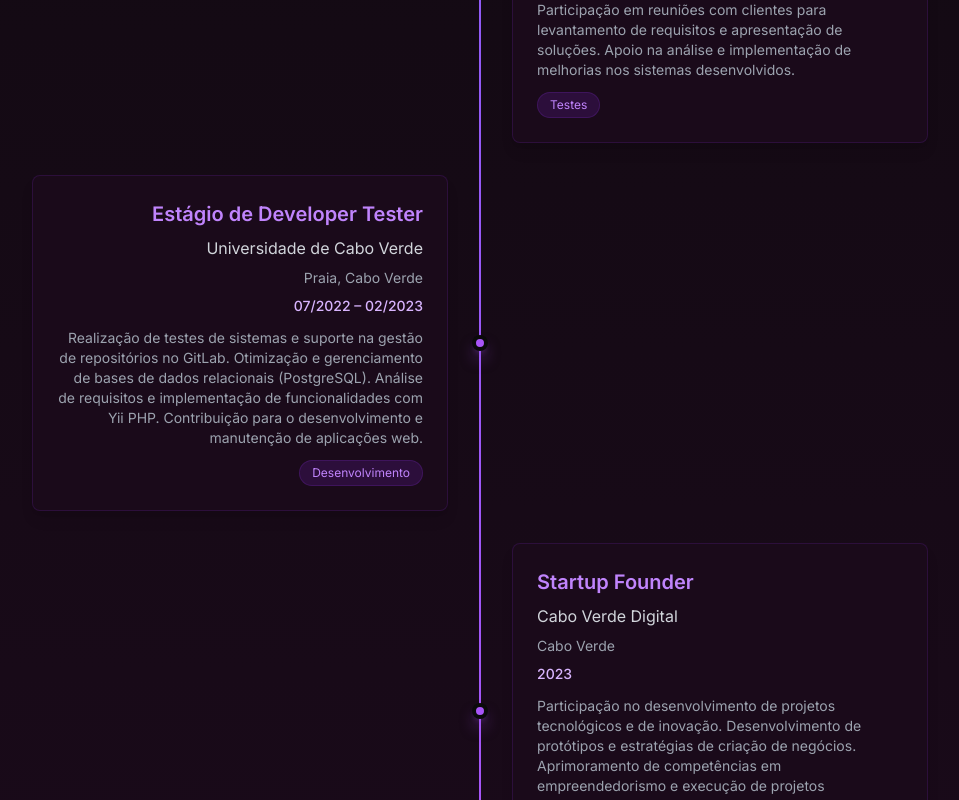
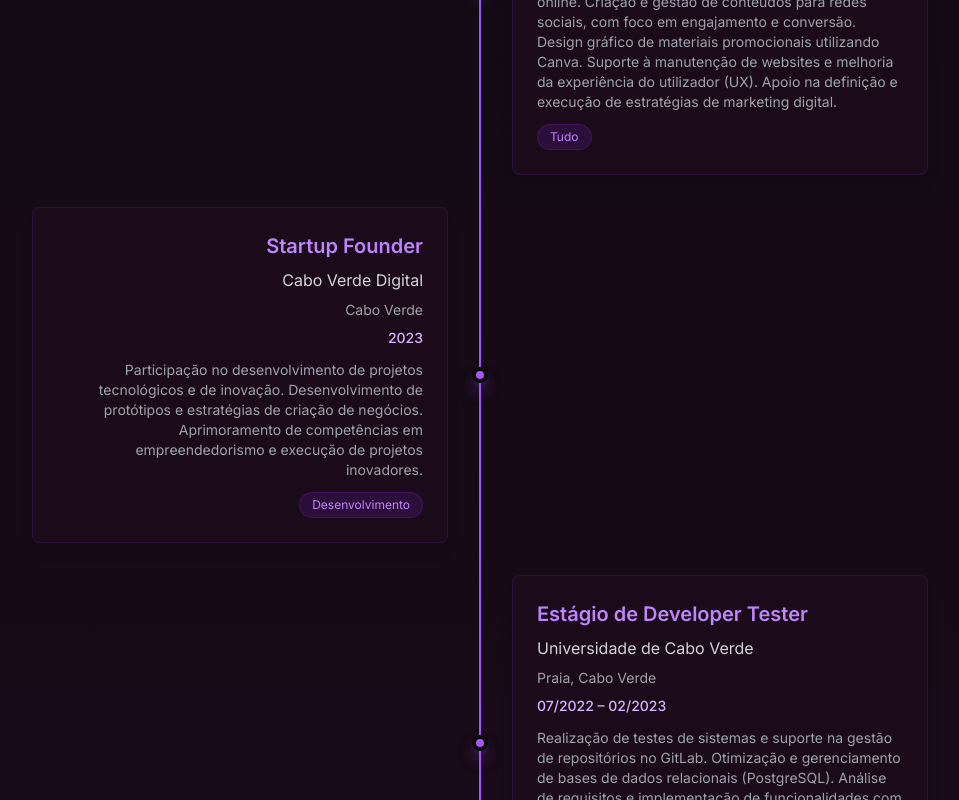
Before and after one commit to Andreia797/about_me, a React (Vite) app: page / in a window 1280 px wide. Shown: the part 5720-6520 px from the top of the page, without its empty margins (160-1119 px from the left). Built offline with nearby package versions, Linux system fonts and the light colour scheme; no server answers.

Commit message:
Update CV

```diff
--- a/locales/en/translation.json
+++ b/locales/en/translation.json
@@ -125,40 +125,40 @@
       "period": "2022 – Present",
       "description": "Execution of manual tests, identification and reporting of bugs in diverse projects. Experience in platforms: Tester Work, Test IO, Testlio and uTest."
     },
-     "2": {
-      "title": "Development Support and Technical Documentation Assistant",
-      "company": "Quality Making",
-      "location": "Remote, Cabo Verde",
-      "period": "10/2025 – Present",
-      "description": "Creation and updating of technical manuals and user guides. Systems analysis and software development support. Task management and progress tracking using Trello."
-    },
-    "3": {
+    "2": {
       "title": "Intern in Development Support and Technical Documentation",
       "company": "Quality Making",
       "location": "Remote, Cabo Verde",
       "period": "03/2025 – 10/2025",
       "description": "Creation of technical and user manuals for applications. Systems analysis, development support, and use of Trello for task and progress management."
     },
-    "4": {
+    "3": {
       "title": "Software Development Internship",
       "company": "IDEIA",
       "location": "Praia, Cabo Verde",
       "period": "02/2025 – 07/2025",
       "description": "Web application development using Laravel framework (PHP). Use of XAMPP for local database management (MySQL). Participation in client meetings for requirements gathering and solution presentation. Support in analysis and implementation of improvements in developed systems."
     },
+    "4": {
+      "title": "Online Communication and Sales Specialist",
+      "company": "Manuel Gomes dos Anjos & Filhos S.A",
+      "location": "Praia, Cabo Verde",
+      "period": "2023/12 – 2024/06",
+      "description": "Management of digital communication and online sales channels. Creation and management of content for social networks, focusing on engagement and conversion. Graphic design of promotional materials using Canva. Support for website maintenance and improvement of user experience (UX). Support in the definition and execution of digital marketing strategies."
+    },
     "5": {
+      "title": "Startup Founder",
+      "company": "Cabo Verde Digital",
+      "location": "Cabo Verde",
+      "period": "2023",
+      "description": "Participation in technological and innovation project development. Prototype development and business creation strategies. Entrepreneurship skills enhancement and innovative project execution."
+    },
+    "6": {
       "title": "Developer Tester Internship",
       "company": "University of Cabo Verde",
       "location": "Praia, Cabo Verde",
       "period": "07/2022 – 02/2023",
       "description": "System testing execution and support in GitLab repository management. Optimization and management of relational databases (PostgreSQL). Requirements analysis and feature implementation with Yii PHP. Contribution to web application development and maintenance."
-    },
-    "6": {
-      "title": "Startup Founder",
-      "company": "Cabo Verde Digital",
-      "location": "Cabo Verde",
-      "period": "2023",
-      "description": "Participation in technological and innovation project development. Prototype development and business creation strategies. Entrepreneurship skills enhancement and innovative project execution."
     }
   },
   "projectItems": {
--- a/locales/pt/translation.json
+++ b/locales/pt/translation.json
@@ -125,40 +125,40 @@
       "period": "2022 – Atual",
       "description": "Execução de testes manuais, identificação e reporte de bugs em projetos diversos. Experiência em plataformas: Tester Work, Test IO, Testlio e uTest."
     },
-     "2": {
-      "title": "Assistente de Suporte ao Desenvolvimento e Documentação Técnica",
-      "company": "Quality Making",
-       "location": "Remoto, Cabo Verde",
-      "period": "10/2025 – Atual",
-      "description": "Criação e atualização de manuais técnicos e guias de utilizador. Análise de sistemas e suporte ao desenvolvimento de software. Gestão de tarefas e acompanhamento de progresso utilizando Trello."
-    },
-    "3": {
+    "2": {
       "title": "Estagiário em Suporte ao Desenvolvimento e Documentação Técnica",
       "company": "Quality Making",
       "location": "Remoto, Cabo Verde",
       "period": "03/2025 – 10/2025",
       "description": "Criação de manuais técnicos e de utilizadores para aplicações. Análise de sistemas, suporte ao desenvolvimento e utilização do Trello para gestão de tarefas e progresso."
     },
-    "4": {
+    "3": {
       "title": "Estágio na Área de Desenvolvimento de Software",
       "company": "IDEIA",
       "location": "Praia, Cabo Verde",
       "period": "02/2025 – 07/2025",
       "description": "Desenvolvimento de aplicações web utilizando o framework Laravel (PHP). Utilização do XAMPP para gerenciamento de bases de dados locais (MySQL). Participação em reuniões com clientes para levantamento de requisitos e apresentação de soluções. Apoio na análise e implementação de melhorias nos sistemas desenvolvidos."
     },
+    "4": {
+      "title": "Especialista em Comunicação e Vendas Online",
+      "company": "Manuel Gomes dos Anjos & Filhos S.A",
+      "location": "Praia, Cabo Verde",
+      "period": "2023/12 – 2024/06",
+      "description": "Gestão de comunicação digital e canais de vendas online. Criação e gestão de conteúdos para redes sociais, com foco em engajamento e conversão. Design gráfico de materiais promocionais utilizando Canva. Suporte à manutenção de websites e melhoria da experiência do utilizador (UX). Apoio na definição e execução de estratégias de marketing digital."
+    },
     "5": {
+      "title": "Startup Founder",
+      "company": "Cabo Verde Digital",
+      "location": "Cabo Verde",
+      "period": "2023",
+      "description": "Participação no desenvolvimento de projetos tecnológicos e de inovação. Desenvolvimento de protótipos e estratégias de criação de negócios. Aprimoramento de competências em empreendedorismo e execução de projetos inovadores."
+    },
+    "6": {
       "title": "Estágio de Developer Tester",
       "company": "Universidade de Cabo Verde",
       "location": "Praia, Cabo Verde",
       "period": "07/2022 – 02/2023",
       "description": "Realização de testes de sistemas e suporte na gestão de repositórios no GitLab. Otimização e gerenciamento de bases de dados relacionais (PostgreSQL). Análise de requisitos e implementação de funcionalidades com Yii PHP. Contribuição para o desenvolvimento e manutenção de aplicações web."
-    },
-    "6": {
-      "title": "Startup Founder",
-      "company": "Cabo Verde Digital",
-      "location": "Cabo Verde",
-      "period": "2023",
-      "description": "Participação no desenvolvimento de projetos tecnológicos e de inovação. Desenvolvimento de protótipos e estratégias de criação de negócios. Aprimoramento de competências em empreendedorismo e execução de projetos inovadores."
     }
   },
   "projectItems": {
--- a/src/data/experience.ts
+++ b/src/data/experience.ts
@@ -34,7 +34,7 @@
     location: "experienceItems.3.location",
     period: "experienceItems.3.period",
     description: "experienceItems.3.description",
-    category: "development"
+    category: "testing"
   },
   {
     id: "4",
@@ -43,7 +43,7 @@
     location: "experienceItems.4.location",
     period: "experienceItems.4.period",
     description: "experienceItems.4.description",
-    category: "testing"
+    category: "all"
   },
   {
     id: "5",
@@ -54,7 +54,7 @@
     description: "experienceItems.5.description",
     category: "development"
   },
-   {
+  {
     id: "6",
     title: "experienceItems.6.title",
     company: "experienceItems.6.company",
```
Also changed, not shown: 1 other file (tests, documents, lock files or other folders).
